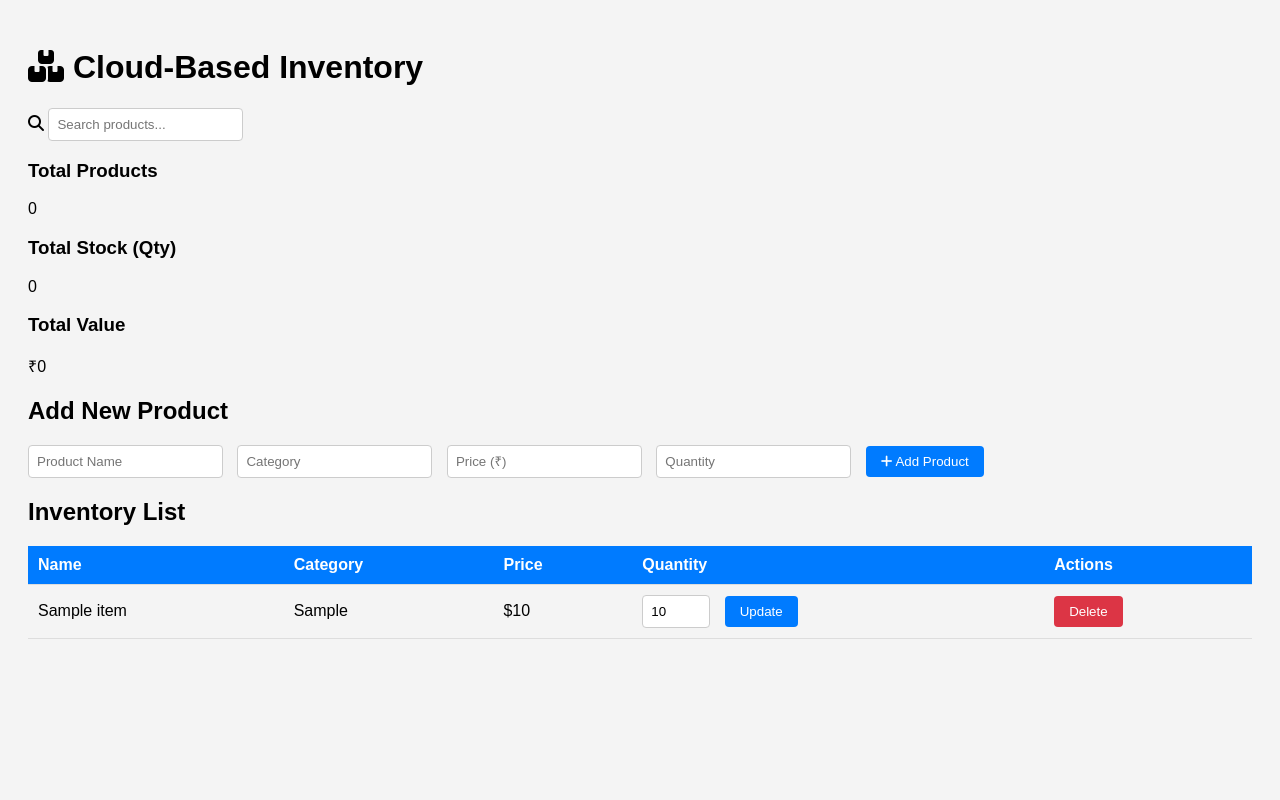
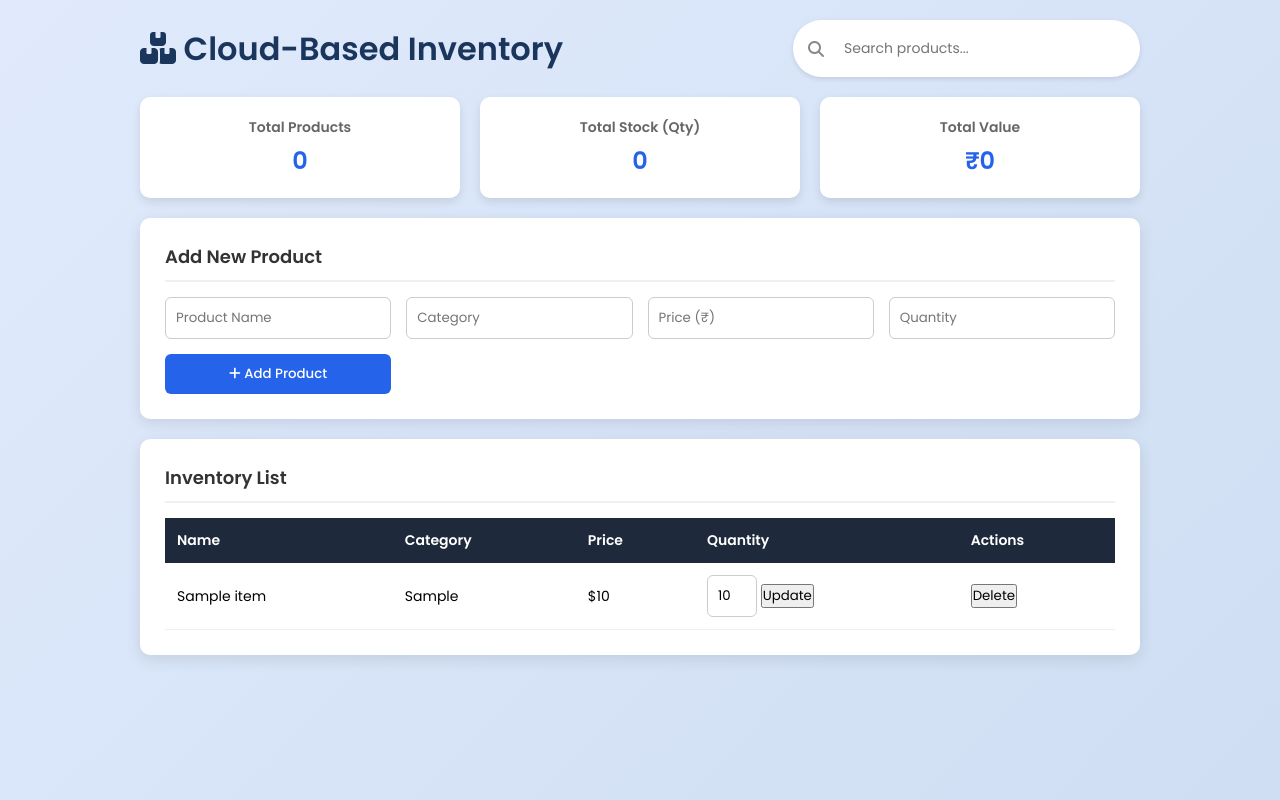
Before and after one commit to ydvprince-lgtm/inventory-management, a Flask app: page / in a window 1280 px wide. Run offline with Flask 3, Linux system fonts and the light colour scheme; tables that the repository leaves empty hold one stand-in row (values such as "Sample post").

Commit message:
Refactor CSS for improved layout and styling

```diff
--- a/static/style.css
+++ b/static/style.css
@@ -1,11 +1,52 @@
-body { font-family: Arial, sans-serif; background: #f4f4f4; padding: 20px; }
-.container { max-width: 800px; margin: 0 auto; background: white; padding: 20px; border-radius: 8px; box-shadow: 0 0 10px rgba(0,0,0,0.1); }
-.form-box { margin-bottom: 20px; padding: 15px; background: #e9ecef; border-radius: 5px; }
-input { padding: 8px; margin-right: 10px; border: 1px solid #ccc; border-radius: 4px; }
-button { padding: 8px 15px; background: #007bff; color: white; border: none; border-radius: 4px; cursor: pointer; }
-button:hover { background: #0056b3; }
-.delete-btn { background: #dc3545; }
-.delete-btn:hover { background: #c82333; }
-table { width: 100%; border-collapse: collapse; margin-top: 10px; }
-th, td { padding: 10px; text-align: left; border-bottom: 1px solid #ddd; }
-th { background-color: #007bff; color: white; }
+* { margin: 0; padding: 0; box-sizing: border-box; font-family: 'Poppins', sans-serif; }
+
+body { background: linear-gradient(135deg, #e0eafc, #cfdef3); min-height: 100vh; padding: 20px; }
+
+.dashboard { max-width: 1000px; margin: 0 auto; }
+
+/* Header */
+.header { display: flex; justify-content: space-between; align-items: center; margin-bottom: 20px; }
+.header h1 { color: #1a365d; font-weight: 600; }
+
+/* Search Box */
+.search-box { background: white; padding: 8px 15px; border-radius: 30px; display: flex; align-items: center; box-shadow: 0 2px 5px rgba(0,0,0,0.1); }
+.search-box i { color: #888; margin-right: 10px; }
+.search-box input { border: none; outline: none; font-size: 14px; }
+
+/* Stats Grid */
+.stats-grid { display: grid; grid-template-columns: repeat(auto-fit, minmax(200px, 1fr)); gap: 20px; margin-bottom: 20px; }
+.stat-card { background: white; padding: 20px; border-radius: 10px; box-shadow: 0 4px 10px rgba(0,0,0,0.1); text-align: center; }
+.stat-card h3 { font-size: 14px; color: #666; margin-bottom: 5px; }
+.stat-card p { font-size: 24px; font-weight: 600; color: #2563eb; }
+
+/* Card Style */
+.card { background: white; padding: 25px; border-radius: 10px; box-shadow: 0 4px 15px rgba(0,0,0,0.1); margin-bottom: 20px; }
+.card h2 { margin-bottom: 15px; color: #333; font-size: 18px; border-bottom: 2px solid #f0f0f0; padding-bottom: 10px; }
+
+/* Form Grid */
+.form-grid { display: grid; grid-template-columns: repeat(auto-fit, minmax(180px, 1fr)); gap: 15px; align-items: end; }
+input { padding: 10px; border: 1px solid #ccc; border-radius: 6px; outline: none; transition: 0.3s; }
+input:focus { border-color: #2563eb; box-shadow: 0 0 5px rgba(37,99,235,0.2); }
+
+/* Buttons */
+.btn-add { padding: 10px 20px; background: #2563eb; color: white; border: none; border-radius: 6px; cursor: pointer; font-weight: 500; transition: 0.2s; }
+.btn-add:hover { background: #1d4ed8; transform: translateY(-2px); }
+
+/* Table */
+table { width: 100%; border-collapse: collapse; }
+th { background: #1e293b; color: white; padding: 12px; text-align: left; font-size: 14px; }
+td { padding: 12px; border-bottom: 1px solid #eee; font-size: 14px; }
+tr:hover { background: #f8fafc; }
+
+/* Action Buttons */
+.action-btn { padding: 6px 10px; border: none; border-radius: 4px; cursor: pointer; margin-right: 5px; transition: 0.2s; }
+.btn-update { background: #f59e0b; color: white; }
+.btn-update:hover { background: #d97706; }
+.btn-delete { background: #ef4444; color: white; }
+.btn-delete:hover { background: #dc2626; }
+
+/* Toast Notification */
+.toast { position: fixed; top: 20px; right: 20px; background: #333; color: white; padding: 15px 20px; border-radius: 5px; opacity: 0; transition: opacity 0.3s; z-index: 1000; }
+.toast.show { opacity: 1; }
+.toast.success { background: #10b981; }
+.toast.error { background: #ef4444; }
```
